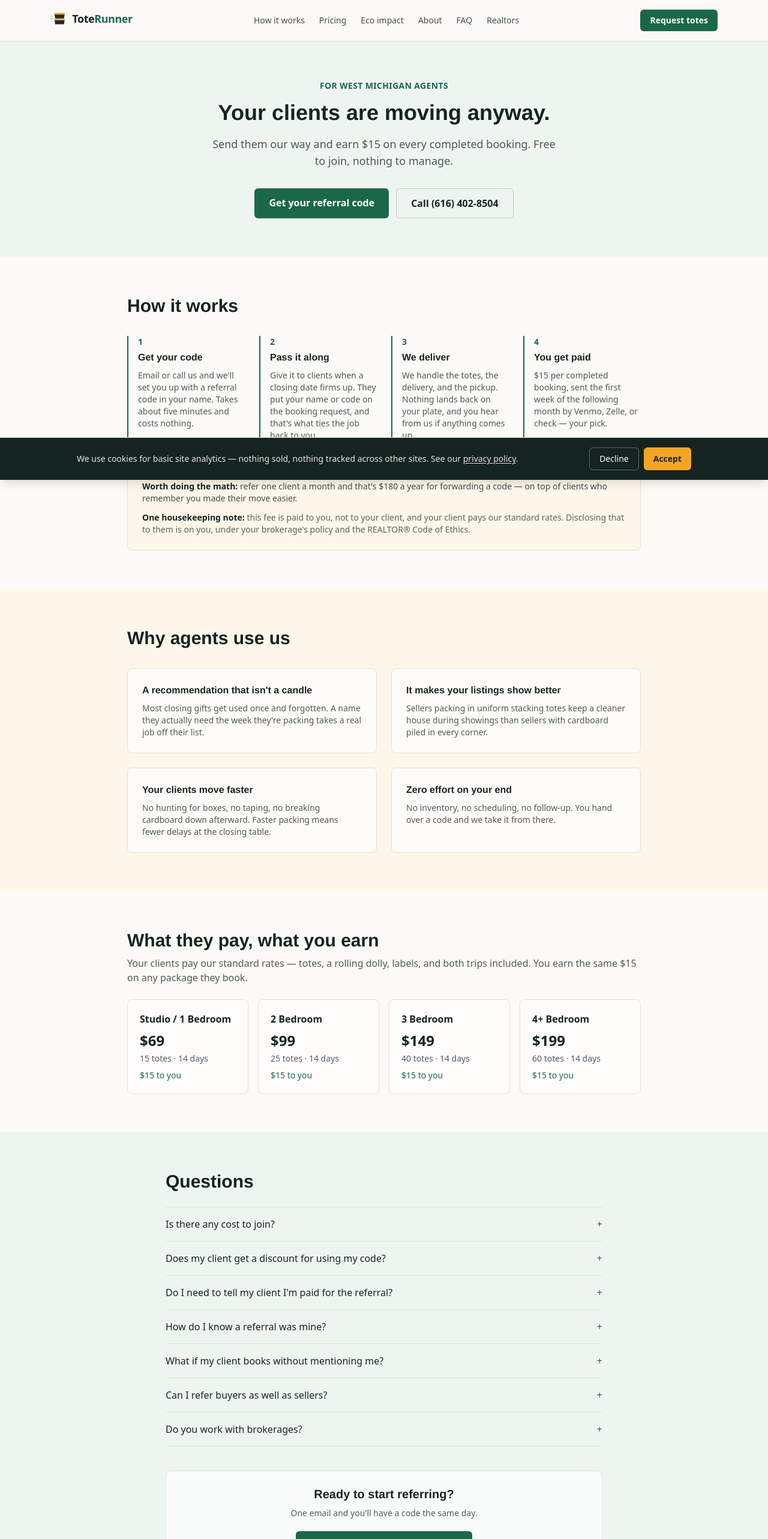
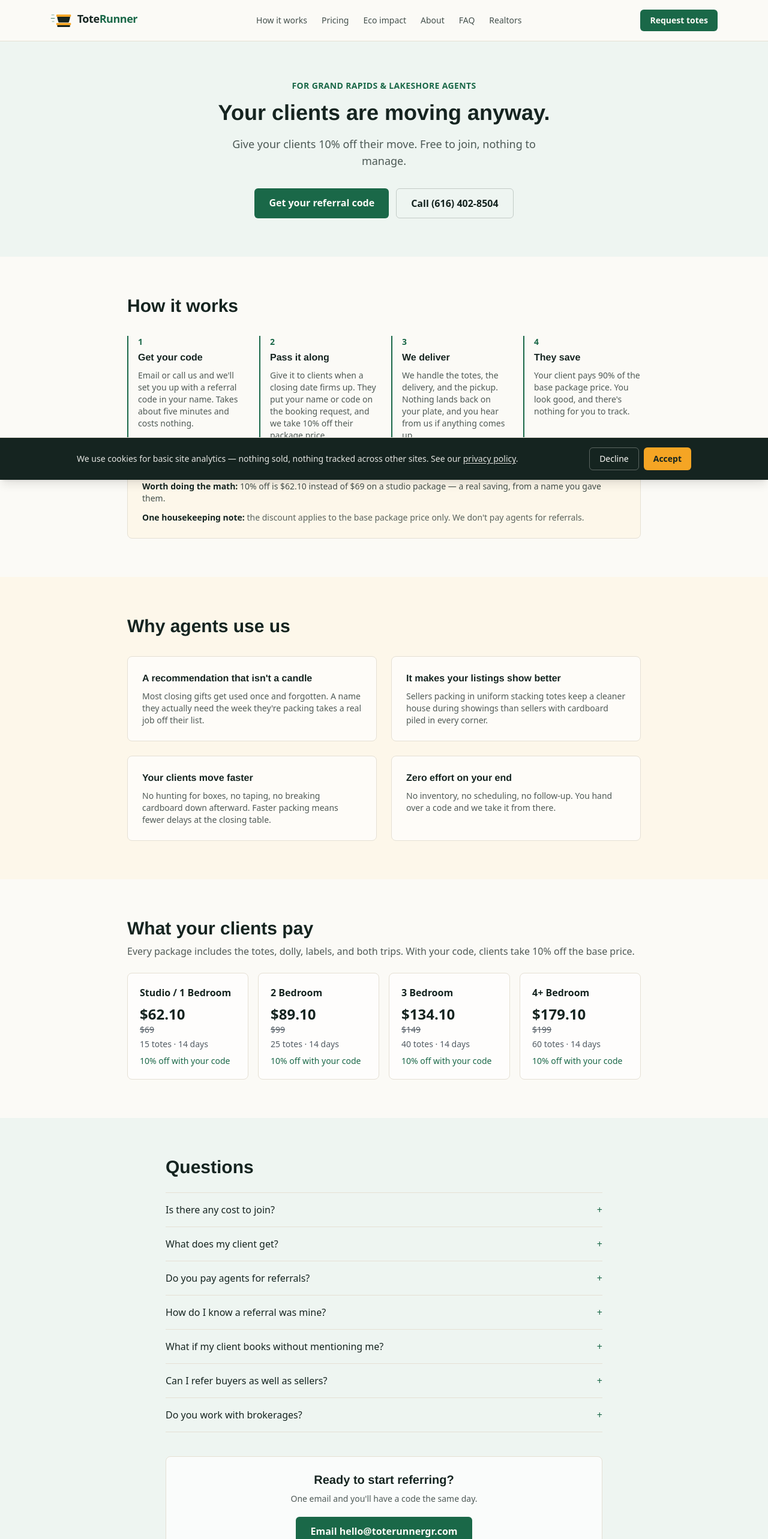
Before and after one commit to mdlandheer-arch/ToteRunner, a Next.js app: page /realtor-referral in a window 1280 px wide. Shown: the top 2566 px of the page at 60% size. Built offline with nearby package versions, Linux system fonts and the light colour scheme.

Commit message:
brand updating

```diff
--- a/app/realtor-referral/page.tsx
+++ b/app/realtor-referral/page.tsx
@@ -7,10 +7,13 @@ import { pageMetadata } from "@/lib/seo";
 export const metadata: Metadata = pageMetadata({
   path: "/realtor-referral",
   title: "Realtor Referral Program",
-  description: `Refer your clients to ${siteConfig.name} and earn a referral bonus on every completed booking. Free for West Michigan agents to join.`,
+  description: `Give your clients ${siteConfig.realtorReferral.clientDiscountPercent}% off their ${siteConfig.name} tote rental. Free for Grand Rapids and Lakeshore agents to join.`,
 });
 
-const { commissionPerReferral, payoutMethod, payoutTiming } = siteConfig.realtorReferral;
+const { clientDiscountPercent } = siteConfig.realtorReferral;
+
+// Base package price after the referral discount, e.g. 69 -> "62.10".
+const discounted = (price: number) => (price * (1 - clientDiscountPercent / 100)).toFixed(2);
 
 // Both "get your code" buttons open the agent's email client with the subject
 // and a ready-to-send message already filled in, so signing up is one click and
@@ -26,8 +29,6 @@ const referralBody = [
   "  Name:",
   "  Brokerage:",
   "  Best phone:",
-  "  Payout preference (Venmo, Zelle, or check):",
-  "  Pay me directly or through my brokerage?:",
   "",
   "I'll pass the code along to clients who are moving.",
   "",
@@ -50,7 +51,7 @@ const steps = [
   {
     n: "2",
     title: "Pass it along",
-    body: "Give it to clients when a closing date firms up. They put your name or code on the booking request, and that's what ties the job back to you.",
+    body: `Give it to clients when a closing date firms up. They put your name or code on the booking request, and we take ${clientDiscountPercent}% off their package price.`,
   },
   {
     n: "3",
@@ -59,8 +60,8 @@ const steps = [
   },
   {
     n: "4",
-    title: "You get paid",
-    body: `$${commissionPerReferral} per completed booking, sent ${payoutTiming} by ${payoutMethod}.`,
+    title: "They save",
+    body: `Your client pays ${100 - clientDiscountPercent}% of the base package price. You look good, and there's nothing for you to track.`,
   },
 ];
 
@@ -89,20 +90,20 @@ const faqs = [
     a: "No. There's no fee, no minimum, and no commitment — refer one client or fifty.",
   },
   {
-    q: "Does my client get a discount for using my code?",
-    a: "No. Your client pays our standard published pricing. The program pays you — it isn't a coupon for them.",
+    q: "What does my client get?",
+    a: `${clientDiscountPercent}% off the base package price when they put your name or code on the booking request. Add-ons, extra days, and delivery fees beyond the free zone are charged at standard rates.`,
   },
   {
-    q: "Do I need to tell my client I'm paid for the referral?",
-    a: "Yes. Treat it like any other compensated referral: disclose it to your client and follow your brokerage's policy and the REALTOR® Code of Ethics. If your broker requires referral payments to run through the brokerage instead of to you directly, tell us and we'll pay it that way.",
+    q: "Do you pay agents for referrals?",
+    a: "No. The program gives your client a discount; we don't pay the agent.",
   },
   {
     q: "How do I know a referral was mine?",
-    a: "Your client puts your name or code in the notes box on the booking request. We log it and send you a summary with your payout.",
+    a: "Your client puts your name or code in the notes box on the booking request. We log it and apply the discount when we confirm the reservation.",
   },
   {
     q: "What if my client books without mentioning me?",
-    a: "Let us know and we'll credit it, as long as they confirm you sent them. We'd rather sort it out than lose you the referral.",
+    a: "Let us know before delivery and we'll apply the discount, as long as the client confirms you sent them.",
   },
   {
     q: "Can I refer buyers as well as sellers?",
@@ -122,14 +123,14 @@ export default function RealtorReferralPage() {
       <section className="bg-tint-green">
         <div className="mx-auto max-w-4xl px-5 py-16 text-center">
           <p className="text-sm font-semibold uppercase tracking-wide text-crate">
-            For West Michigan agents
+            For Grand Rapids &amp; Lakeshore agents
           </p>
           <h1 className="mt-3 text-4xl font-extrabold leading-tight text-ink">
             Your clients are moving anyway.
           </h1>
           <p className="mx-auto mt-4 max-w-xl text-lg text-ink/75">
-            Send them our way and earn ${commissionPerReferral} on every completed booking. Free to
-            join, nothing to manage.
+            Give your clients {clientDiscountPercent}% off their move. Free to join, nothing to
+            manage.
           </p>
           <div className="mt-8 flex flex-wrap justify-center gap-3">
             <a
@@ -163,14 +164,13 @@ export default function RealtorReferralPage() {
 
           <div className="mt-10 rounded-lg border border-line bg-tint-sand p-6">
             <p className="text-sm text-ink/80">
-              <span className="font-semibold text-ink">Worth doing the math:</span> refer one client
-              a month and that&apos;s ${commissionPerReferral * 12} a year for forwarding a code —
-              on top of clients who remember you made their move easier.
+              <span className="font-semibold text-ink">Worth doing the math:</span> {clientDiscountPercent}%
+              off is ${discounted(packages[0].price)} instead of ${packages[0].price} on a studio
+              package — a real saving, from a name you gave them.
             </p>
             <p className="mt-3 text-sm text-ink/70">
-              <span className="font-semibold text-ink">One housekeeping note:</span> this fee is paid
-              to you, not to your client, and your client pays our standard rates. Disclosing that to
-              them is on you, under your brokerage&apos;s policy and the REALTOR&reg; Code of Ethics.
+              <span className="font-semibold text-ink">One housekeeping note:</span> the discount
+              applies to the base package price only. We don&apos;t pay agents for referrals.
             </p>
           </div>
         </div>
@@ -192,21 +192,22 @@ export default function RealtorReferralPage() {
 
       <section>
         <div className="mx-auto max-w-4xl px-5 py-16">
-          <h2 className="text-3xl font-bold text-ink">What they pay, what you earn</h2>
+          <h2 className="text-3xl font-bold text-ink">What your clients pay</h2>
           <p className="mt-2 text-ink/75">
-            Your clients pay our standard rates — totes, a rolling dolly, labels, and both trips
-            included. You earn the same ${commissionPerReferral} on any package they book.
+            Every package includes the totes, dolly, labels, and both trips. With your code,
+            clients take {clientDiscountPercent}% off the base price.
           </p>
           <div className="mt-6 grid gap-4 sm:grid-cols-2 lg:grid-cols-4">
             {packages.map((pkg) => (
               <div key={pkg.id} className="rounded-lg border border-line bg-white/70 p-5">
                 <p className="font-bold text-ink">{pkg.name}</p>
-                <p className="mt-2 text-2xl font-extrabold text-ink">${pkg.price}</p>
+                <p className="mt-2 text-2xl font-extrabold text-ink">${discounted(pkg.price)}</p>
+                <p className="text-sm text-steel line-through">${pkg.price}</p>
                 <p className="mt-1 text-sm text-steel">
                   {pkg.totes} totes · {pkg.days} days
                 </p>
                 <p className="mt-2 text-sm font-medium text-crate">
-                  ${commissionPerReferral} to you
+                  {clientDiscountPercent}% off with your code
                 </p>
               </div>
             ))}
--- a/components/Logo.tsx
+++ b/components/Logo.tsx
@@ -1,79 +1,38 @@
-// ToteRunner logo — matches the mark used on the Facebook page.
-// Black tote bodies with yellow lids, which is what the real inventory looks
-// like; the green is brand accent only, never the tote itself.
+// ToteRunner logo mark. Uses the approved master tote (BRAND-GUIDELINES.md):
+// ink body #14211C, shade #1B2620, yellow lid #F5A524, spec viewBox "0 0 70 70".
+// Two stacked totes plus three motion lines (the lines belong to the full logo only).
 //
-// Inline SVG rather than an image file so it stays crisp at any size and
-// picks up the site's color tokens.
+// Inline SVG so it stays crisp at any size. Pass `dark` on dark backgrounds to add a
+// faint light edge so the ink bodies stay visible.
 
-const BODY = "#23292c";
-const BODY_DARK = "#161b1e";
-const LID = "#f5a524";
+const BODY = "#14211C";
+const SHADE = "#1B2620";
+const LID = "#F5A524";
 
-function Tote({
-  x, y, w, h, lidH, outline,
-}: { x: number; y: number; w: number; h: number; lidH: number; outline?: string }) {
-  // Gentle taper (Facebook mark's totes are nearly straight-sided, not a wide
-  // wedge) and a thin seam line near the top of the body rather than a big
-  // interior block — the block read as a broken "window" cut into the tote.
-  const topInset = w * 0.02;
-  const bottomInset = w * 0.08;
+const BODY_PATH =
+  "M9,28L61,28Q64,28 63.25,30.9L58.25,50.1Q57.5,53 54.5,53L15.5,53Q12.5,53 11.75,50.1L6.75,30.9Q6,28 9,28Z";
+
+function Tote({ y, outline }: { y: number; outline?: string }) {
+  // Spec coordinates: lid x3..67 / y18..28, body to y53. Shift so lid-left = 0.
   return (
-    <>
-      <rect x={x} y={y} width={w} height={lidH} rx={w * 0.028} fill={LID} />
-      <path
-        d={`M${x + topInset} ${y + lidH} L${x + w - topInset} ${y + lidH} L${x + w - bottomInset} ${y + lidH + h} L${x + bottomInset} ${y + lidH + h} Z`}
-        fill={BODY}
-        stroke={outline}
-        strokeWidth={outline ? 2.5 : 0}
-      />
-      <rect
-        x={x + bottomInset * 1.5}
-        y={y + lidH + h * 0.14}
-        width={w - bottomInset * 3}
-        height={h * 0.07}
-        rx={h * 0.03}
-        fill={BODY_DARK}
-        opacity="0.4"
-      />
-    </>
+    <g transform={`translate(-3 ${y - 18})`}>
+      <path d={BODY_PATH} fill={BODY} stroke={outline} strokeWidth={outline ? 1.1 : 0} strokeLinejoin="round" />
+      <path d="M17,33L53,33L51,46L19,46Z" fill={SHADE} />
+      <rect x="3" y="18" width="64" height="10" rx="3" fill={LID} />
+    </g>
   );
 }
 
-/**
- * Icon-only mark — motion lines plus two stacked totes.
- *
- * Matches the approved brand mark (the one used on Facebook/Instagram):
- * two totes stacked, real-inventory proportions (wider/shorter than a
- * single storage bin actually is), with three accent lines trailing to
- * the left, brightest at the seam between the totes.
- *
- * The tote body is a near-black fill (matches the real inventory), which
- * disappears against a dark background — that's the header/light-background
- * default. Pass `dark` on any dark background (the footer, a dark hero) to
- * add a faint light edge around each body so it stays visible.
- */
 export function LogoMark({ className, dark }: { className?: string; dark?: boolean }) {
-  const outline = dark ? "rgba(255,255,255,0.35)" : undefined;
-  // One tote's proportions, matched to the approved mark: lid height to body
-  // height is roughly 2:5, and the whole tote is noticeably wider than it is
-  // tall — closer to what a real moving tote looks like than a tall bin.
-  const toteW = 106;
-  const lidH = 16;
-  const bodyH = 40;
-  const toteH = lidH + bodyH; // 56
-  const gap = 2; // small gap between the stacked totes, matching the mark
-  const top1 = 28;
-  const top2 = top1 + toteH + gap; // 86
-
+  const outline = dark ? "rgba(247,244,237,0.55)" : undefined;
   return (
-    <svg viewBox="0 0 160 170" className={className} role="img" aria-label="ToteRunner">
-      {/* Accent trail, brightest at the seam between the two totes */}
-      <rect x="4" y="58" width="22" height="5" rx="2.5" fill="currentColor" opacity="0.4" />
-      <rect x="0" y="83" width="30" height="5" rx="2.5" fill="currentColor" opacity="0.6" />
-      <rect x="8" y="106" width="18" height="5" rx="2.5" fill="currentColor" opacity="0.4" />
-
-      <Tote x={40} y={top1} w={toteW} h={bodyH} lidH={lidH} outline={outline} />
-      <Tote x={40} y={top2} w={toteW} h={bodyH} lidH={lidH} outline={outline} />
+    <svg viewBox="-26 -1 91 73.5" className={className} role="img" aria-label="ToteRunner">
+      {/* Motion lines: brightest at the seam between the two totes */}
+      <rect x="-21.8" y="18.1" width="13.1" height="3.2" rx="1.6" fill="currentColor" opacity="0.45" />
+      <rect x="-24.3" y="32.8" width="18.1" height="3.2" rx="1.6" fill="currentColor" opacity="0.85" />
+      <rect x="-19.3" y="47" width="10.6" height="3.2" rx="1.6" fill="currentColor" opacity="0.45" />
+      <Tote y={18} outline={outline} />
+      <Tote y={54.5} outline={outline} />
     </svg>
   );
 }
--- a/lib/faqs.ts
+++ b/lib/faqs.ts
@@ -9,13 +9,13 @@ export const faqs = [
   { q: "How far in advance should I reserve?", a: "We recommend booking 1–2 weeks ahead, especially for weekends and month-end when demand is highest. Our fleet is limited, so booking early secures your dates." },
   { q: "What is your cancellation policy?", a: `Cancel at least ${cancellationPolicy.freeCancellationHours} hours before your scheduled delivery for a full refund. Inside that window, a $${cancellationPolicy.lateCancellationFee} cancellation fee applies. If the totes have already been delivered, a $${cancellationPolicy.postDeliveryRestockingFee} restocking fee applies.` },
   { q: "Can I change my rental dates?", a: "Usually yes, as long as we can accommodate it — just call, text, or email us as early as you can. If you need longer than your original rental period, contact us before your pickup date and we'll extend it at our standard daily rate." },
-  { q: "What if I need more totes than I booked?", a: "Add extra totes at checkout, or contact us during your rental and we'll do our best to get more to you the same week." },
+  { q: "What if I need more totes than I booked?", a: "Add extra totes on your booking request, or contact us during your rental and we'll do our best to get more to you the same week." },
   { q: "What if a tote is lost or damaged?", a: `Normal wear and tear is expected and never charged for. Totes lost or damaged beyond normal use are $${damageFees.perTote} each, and the dolly is $${damageFees.perAccessory}. Returned needing more than a wipe-down? A $${damageFees.cleaning} cleaning fee may apply.` },
   { q: "Do the lids lock or snap shut?", a: "Yes — each lid snaps securely and stays closed during transport." },
   { q: "Do I need tape with these totes?", a: "No tape needed — that's the point." },
   { q: "How much weight can a tote hold?", a: "Up to roughly 60 lbs per tote, comfortably." },
   { q: "Do I need to be home for delivery or pickup?", a: "Not necessarily — let us know a safe drop-off spot when you book, and we'll coordinate the rest by text or email." },
   { q: "What happens if it rains on moving day?", a: "Our totes have secure, weather-resistant lids, so your things stay dry and protected — unlike cardboard, which loses strength when wet." },
-  { q: "Do you deliver outside your free zone?", a: `Yes. Delivery and pickup are free within ${siteConfig.freeDeliveryRadiusMiles} miles of our nearest hub. Beyond that, a $${siteConfig.perMileFeeBeyondRadius.toFixed(2)}/mile fee applies, calculated automatically at checkout. Use the zip checker in our service area section to see what applies to you.` },
+  { q: "Do you deliver outside your free zone?", a: `Yes. Delivery and pickup are free within ${siteConfig.freeDeliveryRadiusMiles} miles of our Grand Rapids or Muskegon hub. Beyond that, a $${siteConfig.perMileFeeBeyondRadius.toFixed(2)}/mile fee applies, estimated from your zip code on the booking request. Use the zip checker in our service area section to see what applies to you.` },
   { q: "Do you pack or move my belongings?", a: "No — we're a tote rental service, not a moving company. We drop off clean totes, you pack, and we collect them once you're unpacked. Movers love our totes because they stack tight in the truck." },
 ];
--- a/lib/site-config.ts
+++ b/lib/site-config.ts
@@ -7,7 +7,7 @@ export const siteConfig = {
   descriptor: "Reusable moving totes, delivered and picked up.",
   domain: "https://www.toterunnergr.com",
   city: "Grand Rapids",
-  region: "Greater Grand Rapids",
+  region: "Grand Rapids & the Lakeshore",
   serviceAreas: [
     "Grand Rapids",
     "Wyoming",
@@ -50,12 +50,11 @@ export const siteConfig = {
     instagram: "https://www.instagram.com/toterunnergr/",
     tiktok: "",
   },
-  // Referral terms. The agent earns a per-booking fee. The referred client does
-  // NOT receive a discount — they pay standard published pricing.
+  // Referral terms. The agent is NOT paid. A client referred by a participating
+  // agent gets this percent off the base package price (applied by hand when
+  // the reservation is confirmed — there is no online payment).
   realtorReferral: {
-    commissionPerReferral: 15, // USD paid to the agent per completed booking
-    payoutMethod: "Venmo, Zelle, or check — your pick", // confirm before launch
-    payoutTiming: "the first week of the following month",
+    clientDiscountPercent: 10,
   },
   // Owner story shown in the About section — rewrite this in your own voice.
   // Local trust matters more than polish for this kind of business.
```
